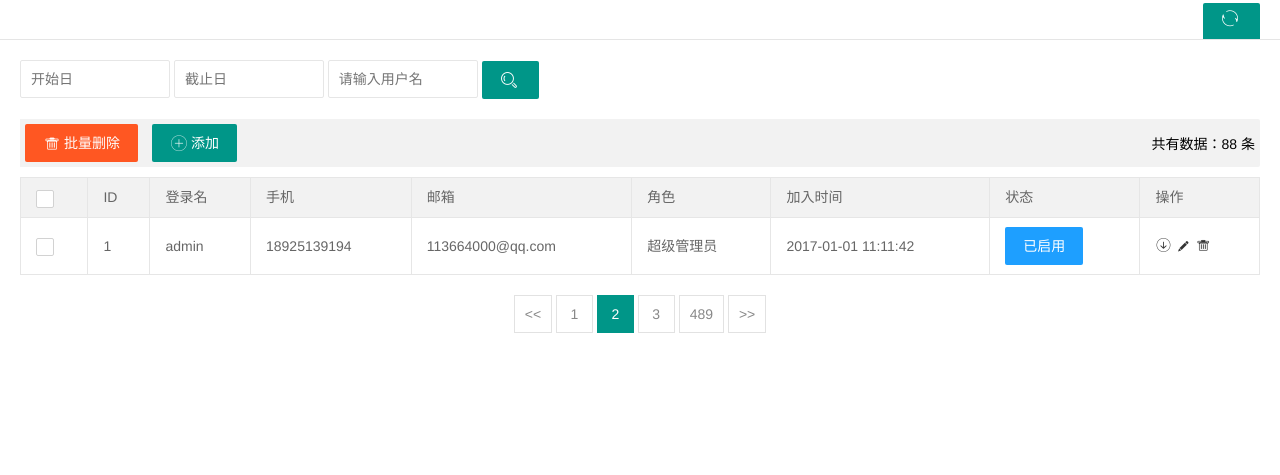
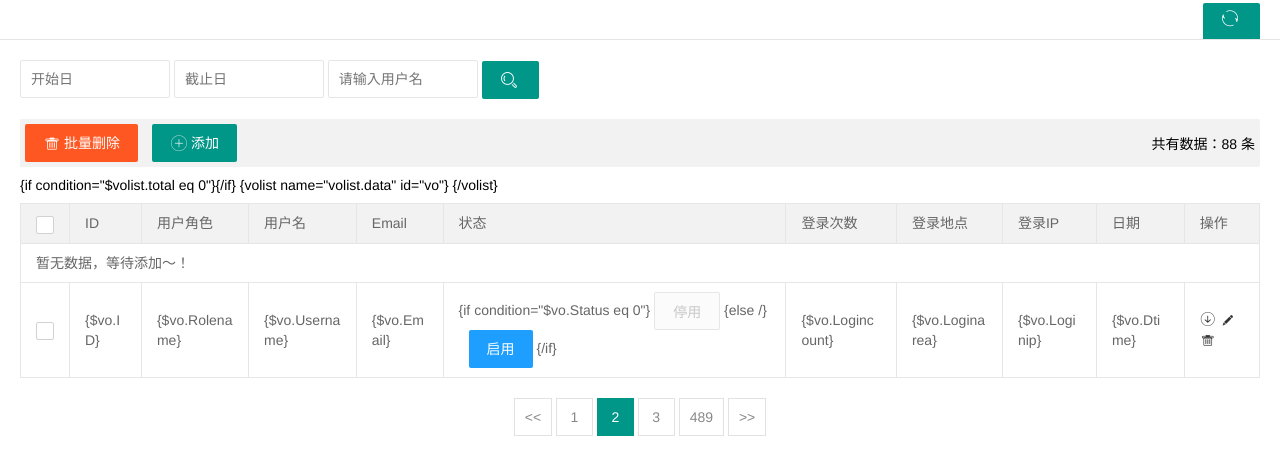
Before and after one commit to sunnanbo1993/CMS-Thinkphp5, a PHP site: page /DbName/application/admin/view/master/index.html in a window 1280 px wide. Shown: the top 475 px of the page. Run offline with PHP 8.4, Linux system fonts and the light colour scheme; some libraries are stand-ins or nearby versions.

Commit message:
添加角色 权限  以及判断用户是否启用 停用

```diff
--- a/application/admin/view/master/index.html
+++ b/application/admin/view/master/index.html
@@ -42,7 +42,7 @@
       </div>
       <xblock>
         <button class="layui-btn layui-btn-danger" onclick="delAll()"><i class="layui-icon"></i>批量删除</button>
-        <button class="layui-btn" onclick="x_admin_show('添加用户','./admin-add.html')"><i class="layui-icon"></i>添加</button>
+        <button class="layui-btn" onclick="x_admin_show('添加用户','/admin/master/add')"><i class="layui-icon"></i>添加</button>
         <span class="x-right" style="line-height:40px">共有数据：88 条</span>
       </xblock>
       <table class="layui-table">
@@ -52,27 +52,39 @@
               <div class="layui-unselect header layui-form-checkbox" lay-skin="primary"><i class="layui-icon">&#xe605;</i></div>
             </th>
             <th>ID</th>
-            <th>登录名</th>
-            <th>手机</th>
-            <th>邮箱</th>
-            <th>角色</th>
-            <th>加入时间</th>
+            <th>用户角色</th>
+            <th>用户名</th>
+            <th>Email</th>
             <th>状态</th>
+            <th>登录次数</th>
+            <th>登录地点</th>
+            <th>登录IP</th>
+            <th>日期</th>
             <th>操作</th>
         </thead>
         <tbody>
+        {if condition="$volist.total eq 0"}<tr class="tr"><td class="tc" colspan="11">暂无数据，等待添加～！</td></tr>{/if}
+        <!--顶级数据-->
+        {volist name="volist.data" id="vo"}
         <tr>
           <td>
             <div class="layui-unselect layui-form-checkbox" lay-skin="primary" data-id='2'><i class="layui-icon">&#xe605;</i></div>
           </td>
-            <td>1</td>
-            <td>admin</td>
-            <td>18925139194</td>
-            <td>113664000@qq.com</td>
-            <td>超级管理员</td>
-            <td>2017-01-01 11:11:42</td>
-            <td class="td-status">
-              <span class="layui-btn layui-btn-normal layui-btn-mini">已启用</span></td>
+        <td class="tc">{$vo.ID}</td>
+        <td class="tc">{$vo.Rolename}</td>
+        <td>{$vo.Username}</td>
+        <td>{$vo.Email}</td>
+        <td class="tc">
+          {if condition="$vo.Status eq 0"}
+          <span class="layui-btn layui-btn-normal layui-btn-disabled">停用</span>
+          {else /}
+          <span class="layui-btn layui-btn-normal layui-btn-mini">启用</span>
+          {/if}
+        </td>
+        <td class="tc">{$vo.Logincount}</td>
+        <td class="tc">{$vo.Loginarea}</td>
+        <td class="tc">{$vo.Loginip}</td>
+        <td class="tc">{$vo.Dtime}</td>
           <td class="td-manage">
             <a onclick="member_stop(this,'10001')" href="javascript:;"  title="启用">
               <i class="layui-icon">&#xe601;</i>
@@ -85,6 +97,7 @@
             </a>
           </td>
         </tr>
+        {/volist}
         </tbody>
       </table>
       <div class="page">
--- a/application/behavior/checkAuth.php
+++ b/application/behavior/checkAuth.php
@@ -88,8 +88,9 @@
 		$result = $Base->userauthHtml($auth);
 		if(false===$result)
 		{
-			$this->assign('content', '抱歉，您没有此操作权限');
-			exit($this->fetch('index/index'));
+			Alerts('抱歉，您没有此操作权限');
+//			$this->assign('content', '抱歉，您没有此操作权限');
+//			exit($this->fetch('index/index'));
 		}
 	}
 }
--- a/application/data/service/role/RoleService.php
+++ b/application/data/service/role/RoleService.php
@@ -21,7 +21,7 @@
 	{
 		parent::__construct();
 		$this->role = new RoleModel();
-		$this->cache = 'roles';
+		$this->cache = 'users';
 	}
 
     /**
--- a/application/data/service/user/UserService.php
+++ b/application/data/service/user/UserService.php
@@ -127,6 +127,7 @@
 		//合并数组
 		$lable = parent::mergeArray($data);
 		$where = $lable['where'];
+		$field = $lable['field'];
 		if(empty($lable['order'])){
 			$order = 'ID desc';
 		}else{
@@ -459,10 +460,10 @@
 		if($info = $this->userInfo($where,$filed))
 		{
 			//账号状态
-			if($info['Status']<>0)
+			if($info['Status']==0)
 			{
 				parent::loginlog($info['ID'],$username,'<div class="de2">违规帐号登录</div>',$area['country'].'.'.$area['area'],$area['ip']);
-				return '当前帐号已被封禁，请等待解除～！';
+				return 'no';
 			}
 
 			//IP管理员位置获取
--- a/application/login/controller/Index.php
+++ b/application/login/controller/Index.php
@@ -53,6 +53,10 @@
                 $state = 1;
                 $msg = '登陆成功';
                 return json(['code' => $state, 'msg' => $msg]);
+            }else if($ruesult=='no'){
+                $state = 3;
+                $msg = '当前账号已被停用';
+                return json(['code' => $state, 'msg' => $msg]);
             }else{
                 $state = 2;
                 $msg = '用户不存在或者登录密码错误！';
```
Also changed, not shown: application/admin/controller/Master.php (+20 -16 lines), application/admin/controller/Rules.php (+26 -2 lines), application/admin/controller/Users.php (+25 -0 lines), application/common.php (+19 -0 lines), application/data/service/BaseService.php (line endings or trailing spaces). Lines whose indentation alone changed are shown as unchanged.
